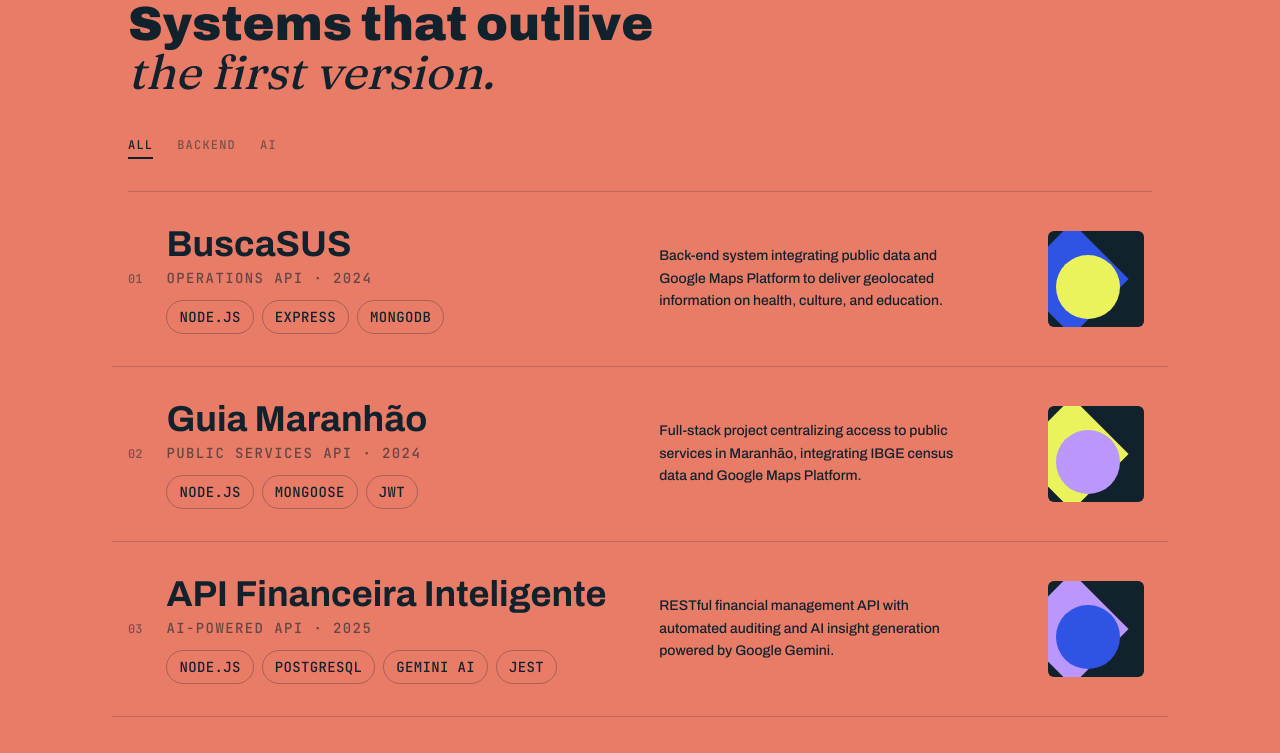
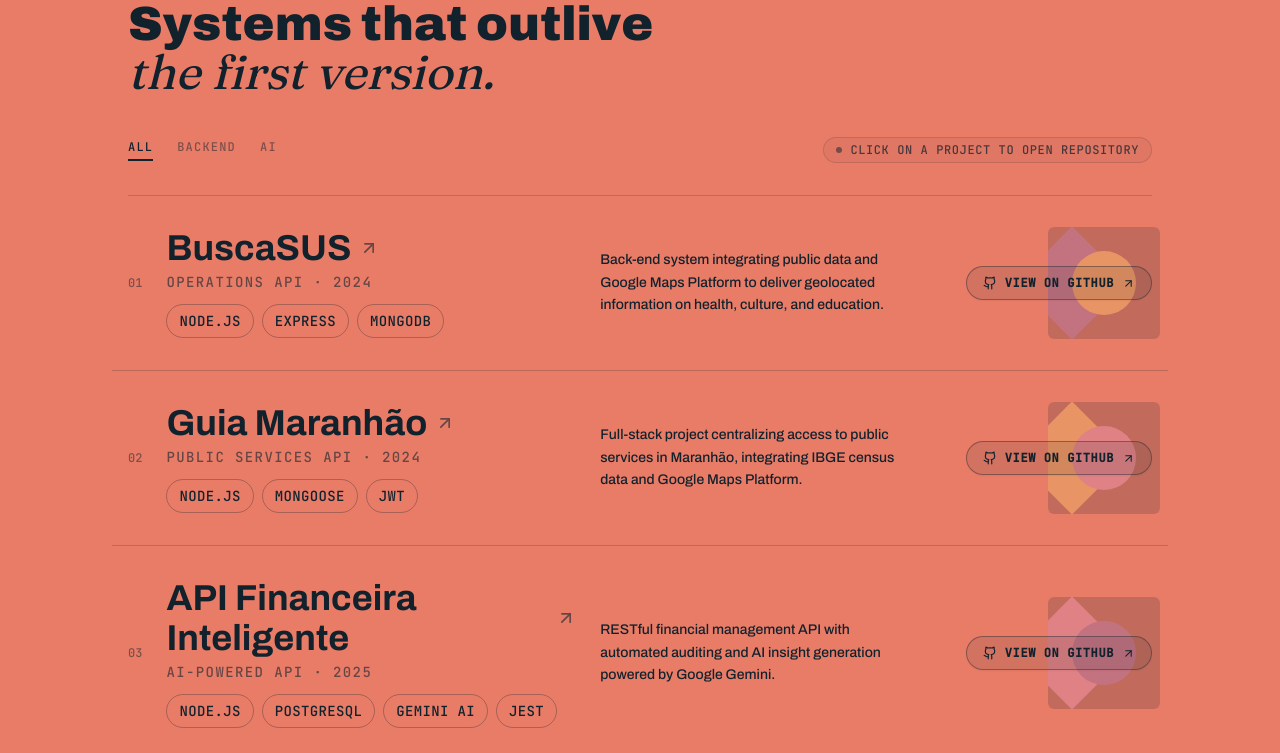
Before and after one commit to Coelho-G-Dev/portfolio-next, a Next.js app: page / in a window 1280 px wide. Shown: the part 960-1713 px from the top of the page. Built offline with nearby package versions, Linux system fonts and the light colour scheme.

Commit message:
feat: add Projects component and i18n translation support

```diff
--- a/components/Projects.tsx
+++ b/components/Projects.tsx
@@ -1,6 +1,6 @@
 "use client";
 import { useState } from "react";
-import { ArrowUpRight } from "lucide-react";
+import { ArrowUpRight, Github } from "lucide-react";
 import { projects, type TileColor } from "@/data/projects";
 import { useReveal } from "@/lib/useReveal";
 import { useLanguage } from "@/lib/i18n/LanguageContext";
@@ -36,7 +36,8 @@
           <span className="font-serif italic font-normal">{t.projects.titleHighlight}</span>
         </h2>
 
-        <div className="flex gap-6 font-mono text-xs tracking-widest uppercase mt-10 mb-2">
+        <div className="flex flex-col sm:flex-row sm:items-center sm:justify-between gap-4 mt-10 mb-2">
+          <div className="flex gap-6 font-mono text-xs tracking-widest uppercase">
             {filters.map((f) => (
               <button
                 key={f.key}
@@ -51,11 +52,17 @@
             ))}
           </div>
 
+          <div className="inline-flex items-center gap-2 font-mono text-xs tracking-wider uppercase opacity-75 border border-navy/20 rounded-full px-3 py-1 bg-navy/5">
+            <span className="inline-block w-1.5 h-1.5 rounded-full bg-navy animate-pulse" aria-hidden="true" />
+            <span>{t.projects.clickHint}</span>
+          </div>
+        </div>
+
         <div className="divide-y divide-navy/20 border-t border-navy/20 mt-8">
           {visible.map((project) => (
             <div
               key={project.id}
-              className="relative group grid grid-cols-1 md:grid-cols-[auto_1fr_1fr_auto] gap-6 items-center py-8 px-4 -mx-4 overflow-hidden"
+              className="relative group grid grid-cols-1 md:grid-cols-[auto_1.2fr_1fr_auto] gap-6 items-center py-8 px-4 -mx-4 overflow-hidden cursor-pointer"
             >
               <a
                 href={project.githubLink}
@@ -64,16 +71,16 @@
                 tabIndex={-1}
                 aria-hidden="true"
                 className="absolute inset-0 z-0"
-              ></a>
+              />
 
               <span
                 aria-hidden="true"
-                className="absolute inset-0 bg-navy/[0.06] origin-left scale-x-0 group-hover:scale-x-100 transition-transform duration-500 ease-out -z-10"
+                className="absolute inset-0 bg-navy/[0.06] origin-left scale-x-0 group-hover:scale-x-100 transition-transform duration-500 ease-out -z-10 pointer-events-none"
               />
 
               <div
                 aria-hidden="true"
-                className="hidden md:block absolute right-6 top-1/2 -translate-y-1/2 w-24 h-24 bg-navy rounded-md overflow-hidden transition-transform duration-500 ease-out group-hover:scale-110 group-hover:-rotate-3"
+                className="hidden lg:block absolute right-2 top-1/2 -translate-y-1/2 w-28 h-28 bg-navy/90 rounded-md overflow-hidden transition-all duration-500 ease-out opacity-20 group-hover:opacity-100 group-hover:scale-105 group-hover:-rotate-3 pointer-events-none -z-0"
               >
                 <div
                   className={`absolute -left-4 top-1/2 -translate-y-1/2 w-20 h-20 ${shapeClass[project.shapeColors[1]]} rotate-45`}
@@ -83,7 +90,7 @@
                 />
               </div>
 
-              <span className="relative font-mono text-xs opacity-50">
+              <span className="relative font-mono text-xs opacity-50 z-10">
                 {String(project.id).padStart(2, "0")}
               </span>
 
@@ -94,9 +101,14 @@
                     target="_blank"
                     rel="noopener noreferrer"
                     aria-label={t.projects.viewGithubAria(project.title)}
-                    className="hover:underline focus:outline-none focus-visible:underline"
+                    className="inline-flex items-center gap-2 hover:underline focus:outline-none focus-visible:underline"
                   >
-                    {project.title}
+                    <span>{project.title}</span>
+                    <ArrowUpRight
+                      size={20}
+                      className="opacity-60 transition-all duration-300 group-hover:opacity-100 group-hover:translate-x-1 group-hover:-translate-y-1 shrink-0"
+                      aria-hidden="true"
+                    />
                   </a>
                   <span
                     aria-hidden="true"
@@ -118,7 +130,20 @@
                 </div>
               </div>
 
-              <p className="relative text-sm leading-relaxed max-w-xs">{project.description[language]}</p>
+              <p className="relative text-sm leading-relaxed max-w-xs z-10">{project.description[language]}</p>
+
+              <div className="relative z-20 flex flex-wrap md:flex-col items-start md:items-end gap-2.5">
+                <a
+                  href={project.githubLink}
+                  target="_blank"
+                  rel="noopener noreferrer"
+                  aria-label={t.projects.viewGithubAria(project.title)}
+                  className="inline-flex items-center gap-2 px-4 py-2 rounded-full border border-navy/40 font-mono text-xs font-semibold tracking-wider uppercase transition-all duration-300 bg-navy/10 text-navy hover:bg-navy hover:text-cream group-hover:bg-navy group-hover:text-cream shadow-sm hover:scale-105 focus:outline-none focus-visible:ring-2 focus-visible:ring-navy"
+                >
+                  <Github size={14} className="shrink-0" />
+                  <span>{t.projects.viewGithub}</span>
+                  <ArrowUpRight size={13} className="shrink-0 transition-transform duration-300 group-hover:translate-x-0.5 group-hover:-translate-y-0.5" />
+                </a>
 
                 {project.demoLink && (
                   <a
@@ -126,11 +151,13 @@
                     target="_blank"
                     rel="noopener noreferrer"
                     aria-label={t.projects.viewDemoAria(project.title)}
-                  className="relative md:absolute md:bottom-2 md:right-2 justify-self-end w-10 h-10 rounded-full border border-navy/40 flex items-center justify-center transition-all duration-300 hover:bg-navy hover:text-orange z-20"
+                    className="inline-flex items-center gap-2 px-4 py-2 rounded-full border border-navy/40 font-mono text-xs font-semibold tracking-wider uppercase transition-all duration-300 bg-lime text-navy hover:bg-navy hover:text-lime shadow-sm hover:scale-105 focus:outline-none focus-visible:ring-2 focus-visible:ring-navy"
                   >
-                  <ArrowUpRight size={16} className="rotate-45" />
+                    <span>{t.projects.viewDemo}</span>
+                    <ArrowUpRight size={13} className="shrink-0" />
                   </a>
                 )}
+              </div>
             </div>
           ))}
         </div>
--- a/lib/i18n/translations.ts
+++ b/lib/i18n/translations.ts
@@ -34,6 +34,9 @@
       },
       viewGithubAria: (title: string) => `Ver ${title} no GitHub`,
       viewDemoAria: (title: string) => `Ver demonstração do projeto ${title}`,
+      viewGithub: "Ver no GitHub",
+      viewDemo: "Live Demo",
+      clickHint: "Clique no projeto para abrir o repositório",
       viewAll: "Ver todos os projetos",
     },
     method: {
@@ -140,6 +143,9 @@
       },
       viewGithubAria: (title: string) => `View ${title} on GitHub`,
       viewDemoAria: (title: string) => `View demo for ${title}`,
+      viewGithub: "View on GitHub",
+      viewDemo: "Live Demo",
+      clickHint: "Click on a project to open repository",
       viewAll: "View all projects",
     },
     method: {
```
Also changed, not shown: package.json (+16 -0 lines). Lines whose indentation alone changed are shown as unchanged.
